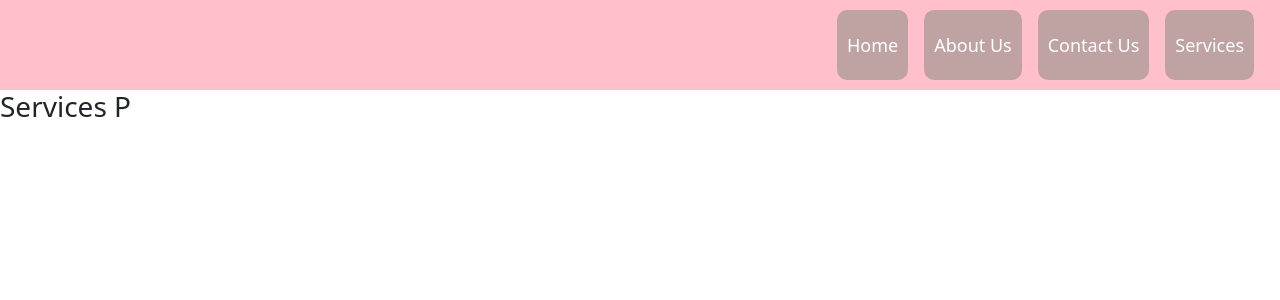
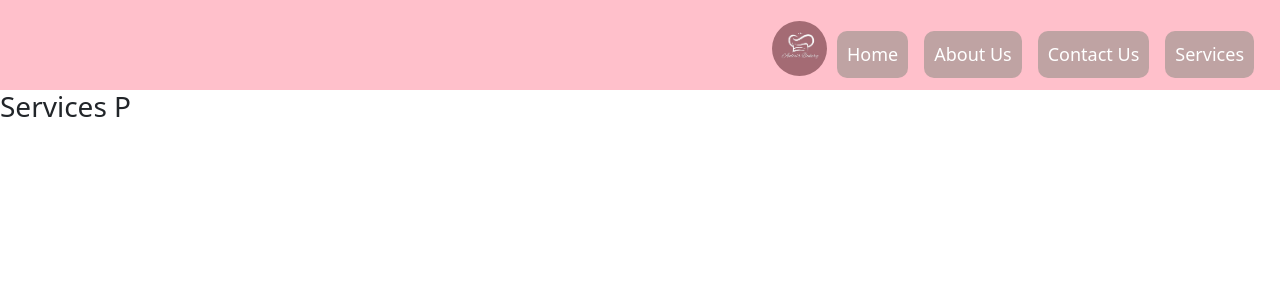
Before and after one commit to Anita771/React-coding, a React (Create React App) app: page /Services in a window 1280 px wide. Shown: the top 300 px of the page. Built offline with nearby package versions, Linux system fonts and the light colour scheme.

Commit message:
added logo to the nav bar

```diff
--- a/public/index.html
+++ b/public/index.html
@@ -25,7 +25,7 @@
       work correctly both with client-side routing and a non-root public URL.
       Learn how to configure a non-root public URL by running `npm run build`.
     -->
-    <title>React App</title>
+    <title>E-Commerce</title>
   </head>
   <body>
     <noscript>You need to enable JavaScript to run this app.</noscript>
--- a/src/App.css
+++ b/src/App.css
@@ -16,6 +16,33 @@
   }
 
 .style {
+  background-color: rgb(191, 163, 163);
+  /* Green */
+  border-radius: 10px;
+  border: none;
+  padding: 10px 10px;
+  text-align: justify;
+  text-decoration: none;
+  font-size: 18px;
+  transition-duration: 0.4s;
+  cursor: grab;
+
+}
+
+.stylelogo {
+
+  /* Green */
+  border-radius: 40px;
+  border: none;
+  padding: 10px 10px;
+  text-align: justify;
+  text-decoration: none;
+  font-size: 18px;
+  transition-duration: 0.4s;
+  cursor: grab;
+
+}
+.colorbutton{
   background-color: rgb(191, 163, 163);
   /* Green */
   border-radius: 10px;
@@ -57,12 +84,17 @@
 }
 
 .cards{
-  flex: display;
-  flex-wrap: nowrap
-
+  margin-top: 5rem;
+  margin-left: 5rem;
+  margin-bottom: 5rem;
+  margin-right: 5rem;
 
 }
-
+/*cakes card*/
+.kakku{
+  display: flex;
+  justify-content: space-around;
+}
 
 
 .bakery2 {
--- a/src/components/Cakecards.jsx
+++ b/src/components/Cakecards.jsx
@@ -5,39 +5,42 @@ import Card from 'react-bootstrap/Card';
 
 export default function Cakecards() {
     return (
-        <div>
-            <div className="cards">
-                <Card style={{ width: '18rem' }}>
-                    <Card.Img variant="top" src="./images/cake2.jpg" />
+        <div className='kakku'>
+
+            <Card className="cards" style={{ width: '18rem' }}>
+                <Card.Img variant="top" src="./images/cake2.jpg" alt="" width="500" height="400"/>
                 <Card.Body>
                     <Card.Title>Chocolate Cake</Card.Title>
                     <Card.Text>
                         Soft chocolate base, Mocca Filling, Covered with Chocolate Genache.
                     </Card.Text>
-                        <Button variant="primary">Price</Button>
+                    <Button className="colorbutton">Price</Button>
                 </Card.Body>
             </Card>
-                <Card style={{ width: '18rem' }}>
-                    <Card.Img variant="top" src="./images/cake.jpg" />
+
+            <Card className="cards" style={{ width: '18rem' }}>
+                <Card.Img variant="top" src="./images/cake.jpg" alt="" width="500" height="400" />
                 <Card.Body>
                     <Card.Title>Wedding Cake</Card.Title>
                     <Card.Text>
                         Soft chocolate base, Mocca Filling, Covered with Chocolate Genache.
                     </Card.Text>
-                        <Button variant="primary">Price</Button>
+                    <Button className="colorbutton">Price</Button>
                 </Card.Body>
             </Card>
-                <Card style={{ width: '18rem' }}>
-                    <Card.Img variant="top" src="./images/cake3.jpg" />
+
+            <Card className="cards" style={{ width: '18rem' }}>
+                <Card.Img variant="top" src="./images/cake3.jpg" alt="" width="500" height="400" />
                 <Card.Body>
                     <Card.Title>Party Cake</Card.Title>
                     <Card.Text>
                         Soft chocolate base, Mocca Filling, Covered with Chocolate Genache.
                     </Card.Text>
-                        <Button variant="primary">Price</Button>
+                    <Button className="colorbutton">Price</Button>
                 </Card.Body>
             </Card>
-            </div>
-        </div>
+
+
+        </div >
     );
 }
--- a/src/components/Navbarpink.jsx
+++ b/src/components/Navbarpink.jsx
@@ -10,17 +10,17 @@ export default function Navbarpink() {
 
     return (
         <div>
-
-
-
-
             <div className="navbarpink">
+                <div>
+                    <img className="stylelogo" src="./images/logo.jpg" alt="" width="75" height="75" />
+                </div>
+                <div>
 
                     <button className="style"><Link to="/" style={style}>Home</Link></button>
                     <button className="style"><Link to="/About" style={style}>About Us</Link></button>
                     <button className="style"><Link to="/Contact" style={style}>Contact Us</Link></button>
                     <button className="style"><Link to="/services" style={style}>Services</Link></button>
-
+                </div>
 
             </div>
         </div>
```
Also changed, not shown: public/images/cake4.jpg (added). Lines whose indentation alone changed are shown as unchanged.
